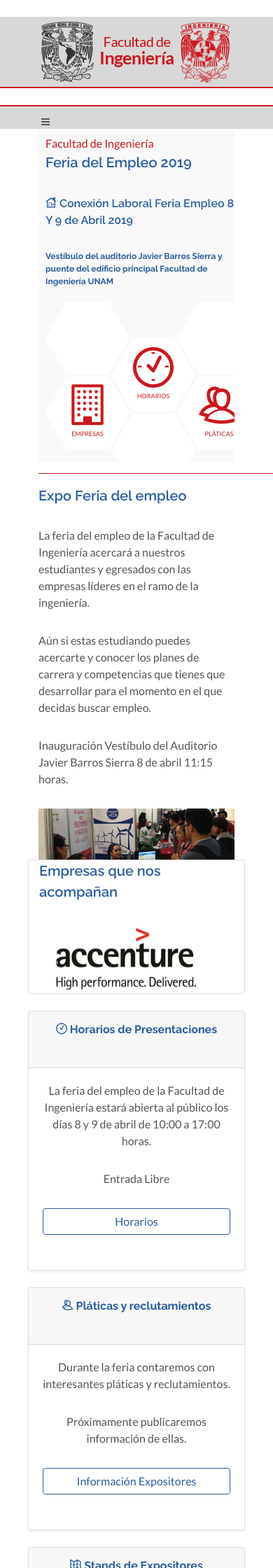
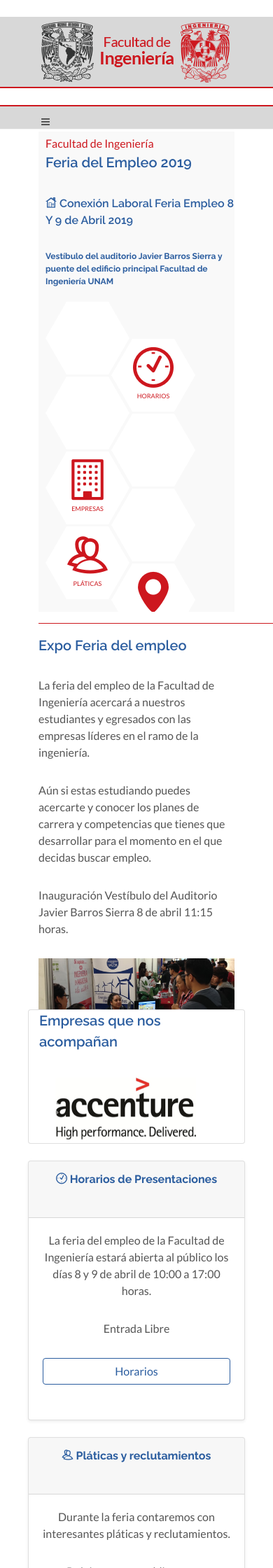
Before and after one commit to alfonso-fm/feriaV5, a Jekyll site: the page built from index.html, in a window 390 px wide. Shown: the top 2240 px of the page at 70% size. Built offline with Jekyll 4.4.1, drawn with Linux system fonts in a browser that asks for light colours.

Commit message:
initial commit

```diff
--- a/css/custom.css
+++ b/css/custom.css
@@ -24,7 +24,7 @@
 @media (max-width: 576px) {
   .rombocontainer{
     margin-top: 0 !important;
-    width: 200px;
+    width: 200px !important;
   }
 }
 .card-marcas{
```
